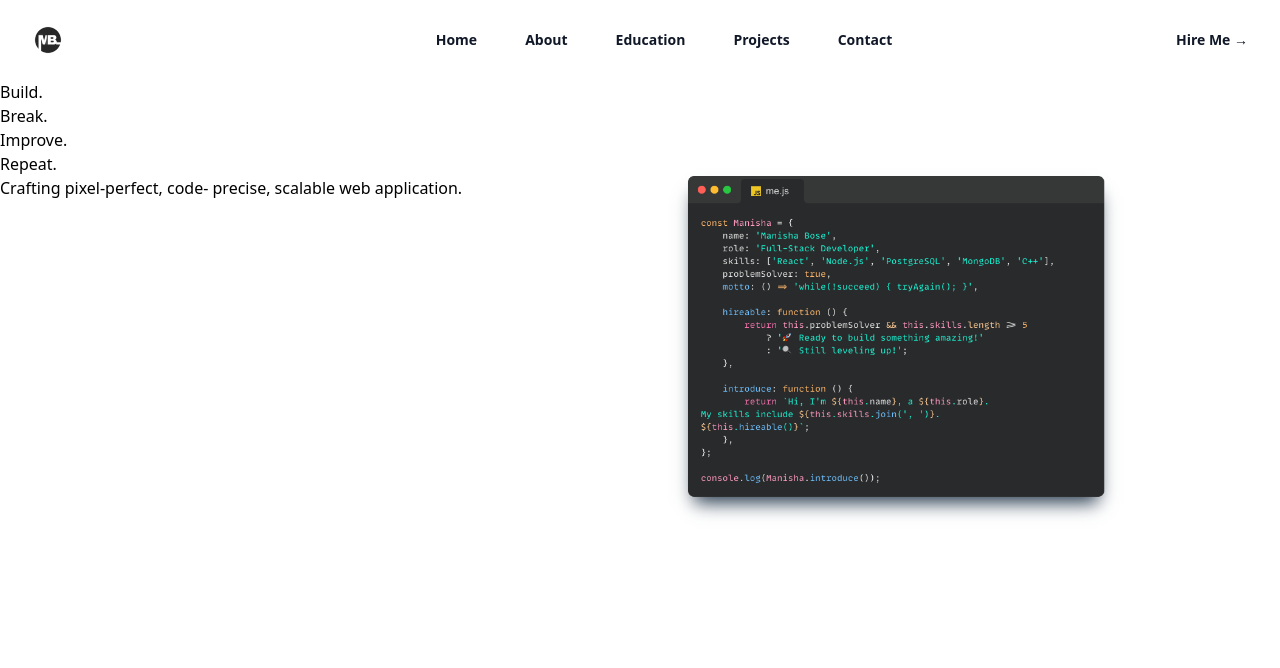
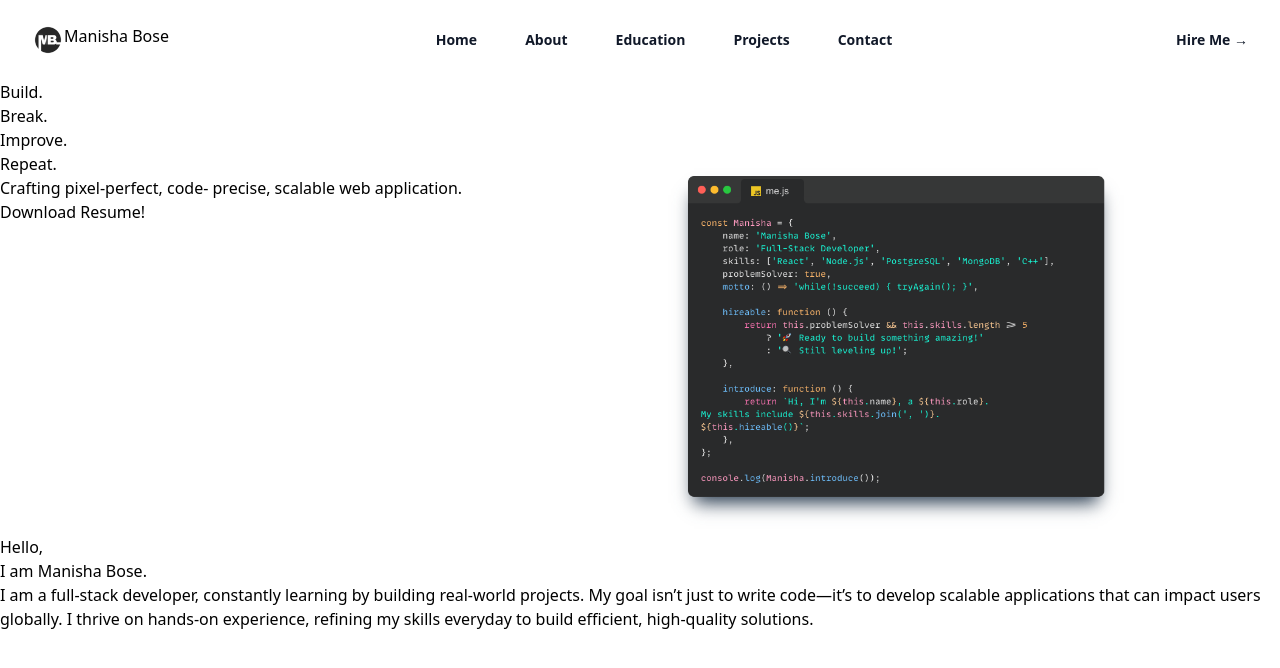
Before and after one commit to ManishaBose/portfolio, a React (Vite) app: page / in a window 1280 px wide. Shown: the top 668 px of the page. Built offline with nearby package versions, Linux system fonts and the light colour scheme.

Commit message:
Add content in about section

```diff
--- a/src/App.jsx
+++ b/src/App.jsx
@@ -1,4 +1,5 @@
 import './App.css'
+import { About } from './components/About/About'
 import { Header } from './components/Header/Header'
 import { Hero } from './components/Hero/Hero'
 
@@ -8,6 +9,7 @@ function App() {
     <>
       <Header/>
       <Hero/>
+      <About/>
     </>
   )
 }
--- /dev/null
+++ b/src/components/About/About.jsx
@@ -0,0 +1,12 @@
+export function About(){
+    return(
+        <div>
+            <div>Hello,</div>
+            <div>I am Manisha Bose.</div>
+            <div>I am a full-stack developer, constantly learning by building real-world projects.
+                My goal isn’t just to write code—it’s to develop scalable applications that can impact users globally.
+                I thrive on hands-on experience, refining my skills everyday to build efficient, high-quality solutions.
+            </div>
+        </div>
+    )
+}
--- a/src/components/Header/Header.jsx
+++ b/src/components/Header/Header.jsx
@@ -20,13 +20,13 @@ export function Header() {
     <header className="bg-white">
       <nav aria-label="Global" className="mx-auto flex max-w-7xl items-center justify-between p-6 lg:px-8">
         <div className="flex lg:flex-1">
-          <a href="#" className="-m-1.5 p-1.5">
-            <span className="sr-only">Manisha Bose</span>
+          <a href="#" className="-m-1.5 p-1.5 flex">
             <img
               alt=""
               src={logo}
               className="h-8 w-auto"
             />
+             <span className="">Manisha Bose</span>
           </a>
         </div>
         <div className="flex lg:hidden">
--- a/src/components/Hero/Hero.jsx
+++ b/src/components/Hero/Hero.jsx
@@ -11,6 +11,7 @@ export function Hero(){
                 <div>Improve.</div>
                 <div>Repeat.</div>
                 <div>Crafting pixel-perfect, code-  precise, scalable web application.</div>
+                <button>Download Resume!</button>
             </div>
             <div onMouseEnter={()=>{setImageSrc(meOutput)}}
                 onMouseLeave={()=>{setImageSrc(me)}}>
```
Also changed, not shown: 1 other file (tests, documents, lock files or other folders).
